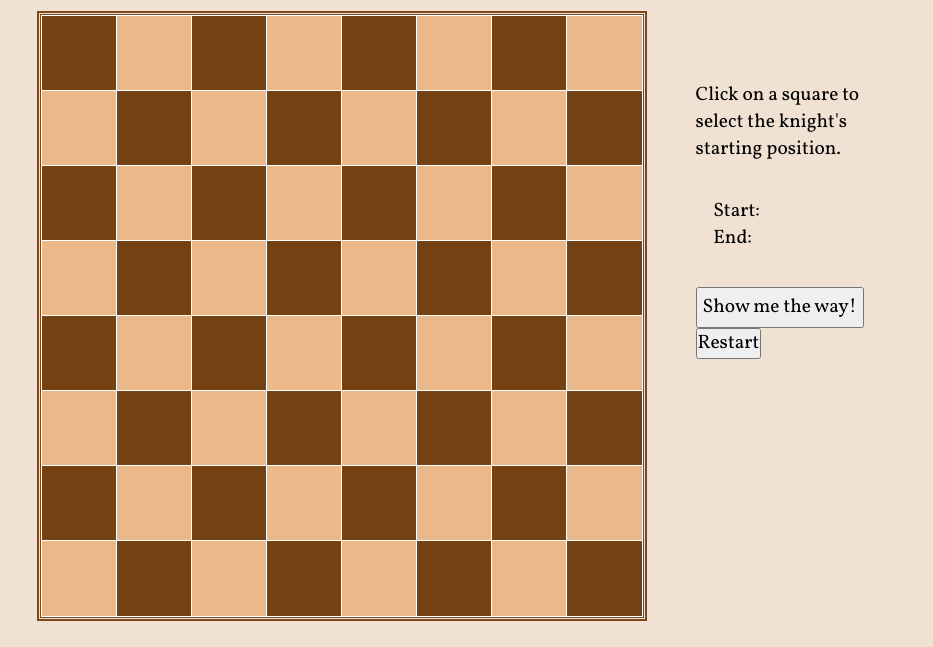
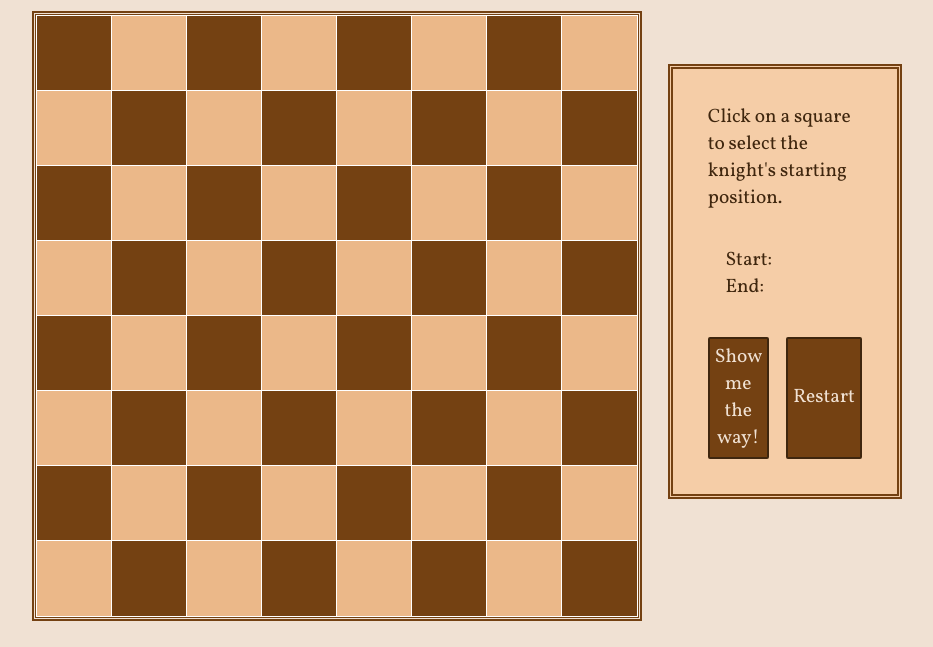
Before and after one commit to ajwjung/knight-travails, a website built with webpack: page src/index.html in a window 1280 px wide. Shown: the part 153-800 px from the top of the page, without its empty margins (186-1119 px from the left). Built offline with nearby package versions, Linux system fonts and the light colour scheme.

Commit message:
style: Restart button and content

```diff
--- a/src/styles/style.css
+++ b/src/styles/style.css
@@ -1,4 +1,12 @@
 @import url('https://fonts.googleapis.com/css2?family=Vollkorn&display=swap');
+
+:root {
+    --dark-brown: rgb(63, 38, 14);
+    --light-brown: rgb(116, 65, 18);
+    --cream: rgb(235, 184, 137);
+    --ivory: rgb(240, 225, 211);
+    --padding: 1rem;
+}
 
 * {
     margin: 0;
@@ -6,12 +14,13 @@
     box-sizing: border-box;
     font-family: 'Vollkorn', serif;
     font-size: 1.1rem;
+    color: var(--dark-brown);
 }
 
 body {
     height: 100vh;
     width: 100vw;
-    background: rgb(240, 225, 211);
+    background: var(--ivory);
 }
 
 .container {
@@ -43,7 +52,7 @@ h1 {
 }
 
 .board {
-    border: 5px double rgb(121, 73, 28);
+    border: 5px double var(--light-brown);
     height: 610px;
     width: 610px;
 }
@@ -60,11 +69,11 @@ h1 {
 }
 
 .dark {
-    background: rgb(116, 65, 18);
+    background: var(--light-brown);
 }
 
 .light {
-    background: rgb(235, 184, 137);
+    background: var(--cream);
 }
 
 .start-selected {
@@ -82,23 +91,41 @@ h1 {
 .content-container {
     grid-column: 2;
     grid-row: 2;
-    margin-top: 10vh;
+    padding-top: 10vh;
 }
 
 .content {
-    height: 150px;
+    height: min-content;
     width: clamp(100px, 45%);
+    background: rgb(245, 205, 167);
+    border: 5px double var(--light-brown);
+    padding: var(--padding);
 }
 
 .content > * {
-    margin: 1rem;
+    margin: var(--padding);
 }
 
 ul {
     list-style-type: none;
-    padding: 1rem;
+    padding: var(--padding);
 }
 
-#get-path {
+.btn-container {
+    display: flex;
+    gap: var(--padding);
+}
+
+#get-path,
+#restart {
     padding: 5px;
+    background: var(--light-brown);
+    border-radius: 2px;
+    border: 2px solid var(--dark-brown);
+    color: var(--ivory);
 }
+
+#get-path:hover,
+#restart:hover {
+    background: rgb(196, 120, 49);
+}
```
Also changed, not shown: dist/main.js.
